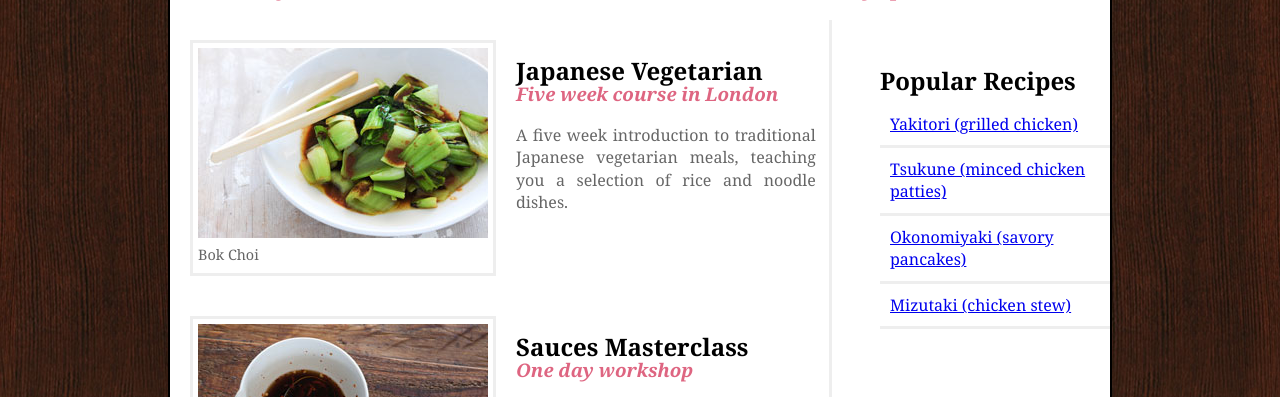
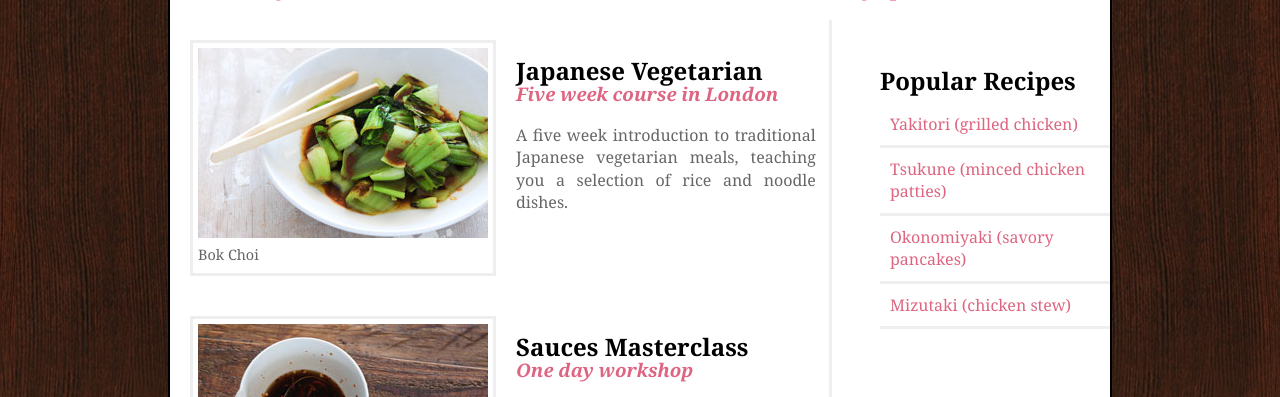
Before and after one commit to gyeneics12d/2022-01-03_Yoko-konyh-ja, a plain HTML site: page index.html in a window 1280 px wide. Shown: the part 352-749 px from the top of the page. Drawn offline with Linux system fonts and the light colour scheme.

Commit message:
12. feladat

```diff
--- a/yoko.css
+++ b/yoko.css
@@ -88,6 +88,11 @@ aside {
 	float: right;
   }
 
+aside a {
+	color: #de6581;
+	text-decoration: none;
+  }
+
 aside section a {
 	display: block;
 	padding: 10px;
```
